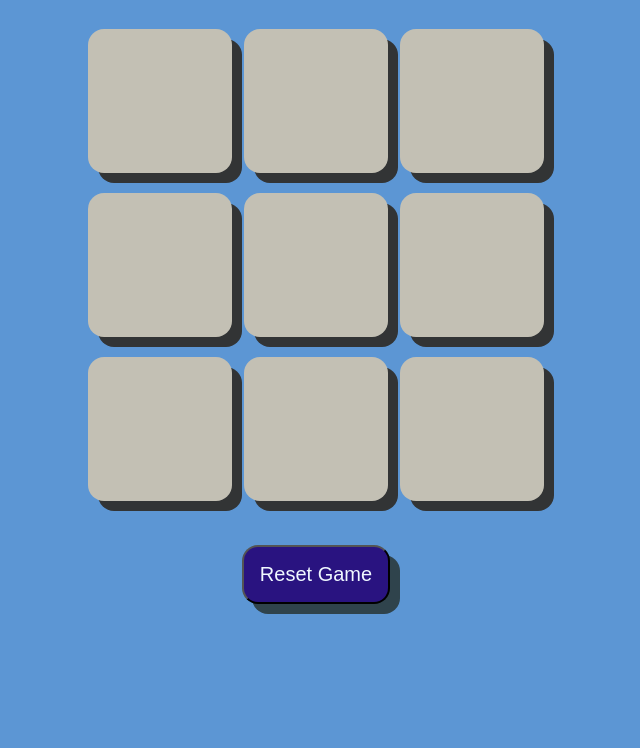
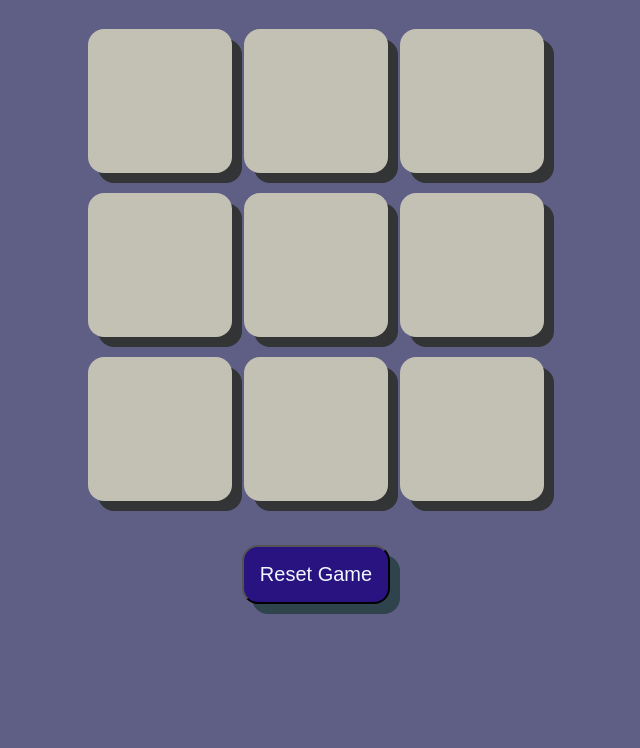
Before and after one commit to sushant707/javascript-mini-project, a plain HTML site: page index.html in a window 1280 px wide. Shown: the part 52-800 px from the top of the page, without its empty margins (324-964 px from the left). Drawn offline with Linux system fonts and the light colour scheme.

Commit message:
changes in style.css

```diff
--- a/style.css
+++ b/style.css
@@ -5,7 +5,7 @@
 
 
 body{
-    background-color: rgb(92, 150, 212);
+    background-color: rgb(95, 95, 133);
     text-align: center;
 }
 .container{
```
